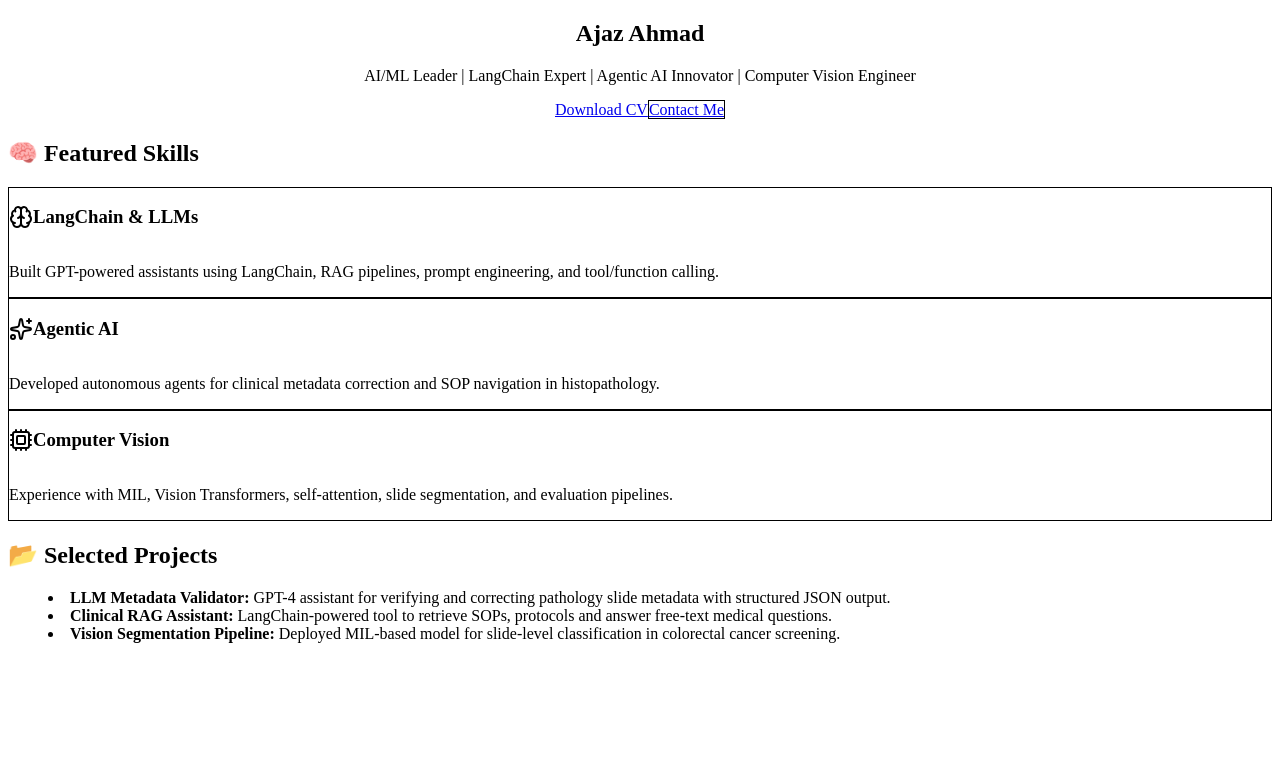
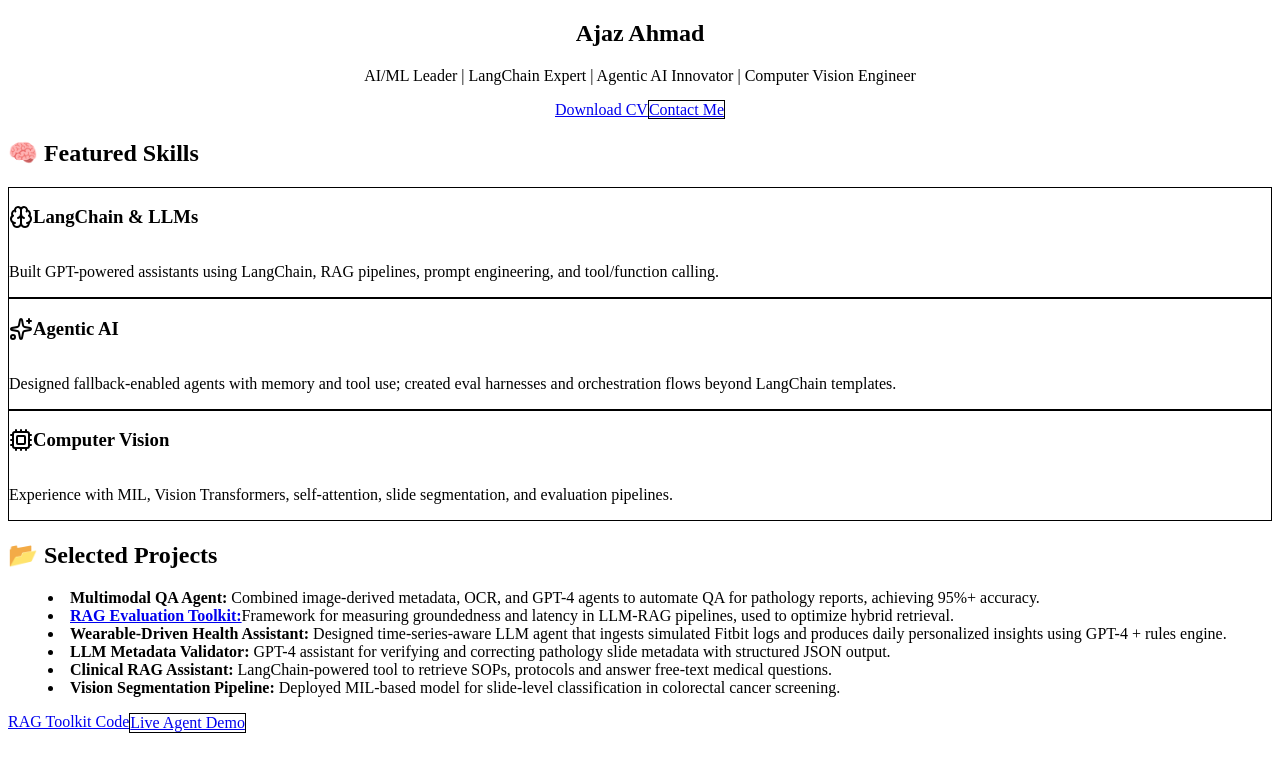
Before and after one commit to Ajaz-Ahmad/portolio, a Next.js app: page / in a window 1280 px wide. Shown: the top 772 px of the page. Built offline with nearby package versions, Linux system fonts and the light colour scheme.

Commit message:
Adding links

```diff
--- a/app/page.js
+++ b/app/page.js
@@ -41,7 +41,7 @@ export default function Portfolio() {
                 <h3 className="text-xl font-semibold">Agentic AI</h3>
               </div>
               <p className="mt-2 text-gray-600">
-                Developed autonomous agents for clinical metadata correction and SOP navigation in histopathology.
+                Designed fallback-enabled agents with memory and tool use; created eval harnesses and orchestration flows beyond LangChain templates.
               </p>
             </CardContent>
           </Card>
@@ -63,6 +63,18 @@ export default function Portfolio() {
         <h2 className="text-2xl font-semibold mb-4">📂 Selected Projects</h2>
         <ul className="space-y-4 text-gray-700 list-disc list-inside">
           <li>
+            <strong>Multimodal QA Agent:</strong> Combined image-derived metadata, OCR, and GPT-4 agents to automate QA for pathology reports, achieving 95%+ accuracy.
+          </li>
+          <li>
+            <a href="/projects/rag-toolkit" className="text-blue-600 hover:underline">
+              <strong>RAG Evaluation Toolkit:</strong>
+            </a>
+            Framework for measuring groundedness and latency in LLM-RAG pipelines, used to optimize hybrid retrieval.
+          </li>
+          <li>
+            <strong>Wearable-Driven Health Assistant:</strong> Designed time-series-aware LLM agent that ingests simulated Fitbit logs and produces daily personalized insights using GPT-4 + rules engine.
+          </li>
+          <li>
             <strong>LLM Metadata Validator:</strong> GPT-4 assistant for verifying and correcting pathology slide metadata with structured JSON output.
           </li>
           <li>
@@ -72,6 +84,19 @@ export default function Portfolio() {
             <strong>Vision Segmentation Pipeline:</strong> Deployed MIL-based model for slide-level classification in colorectal cancer screening.
           </li>
         </ul>
+
+        <div className="flex space-x-4 mt-6">
+          <Button asChild>
+            <a href="https://github.com/ajaz/rag-eval-toolkit" target="_blank">
+              RAG Toolkit Code
+            </a>
+          </Button>
+          <Button asChild variant="outline">
+            <a href="https://multimodal-agent.vercel.app" target="_blank">
+              Live Agent Demo
+            </a>
+          </Button>
+        </div>
       </section>
     </main>
   );
```
